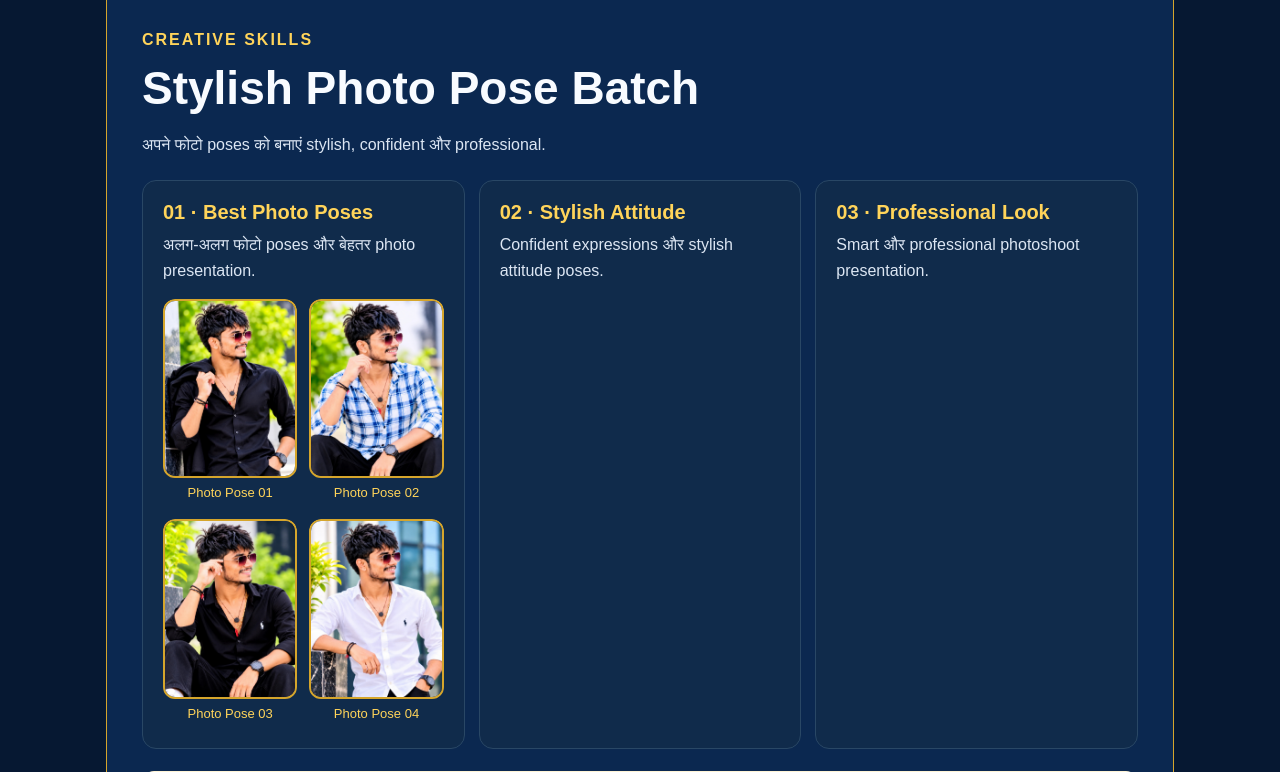
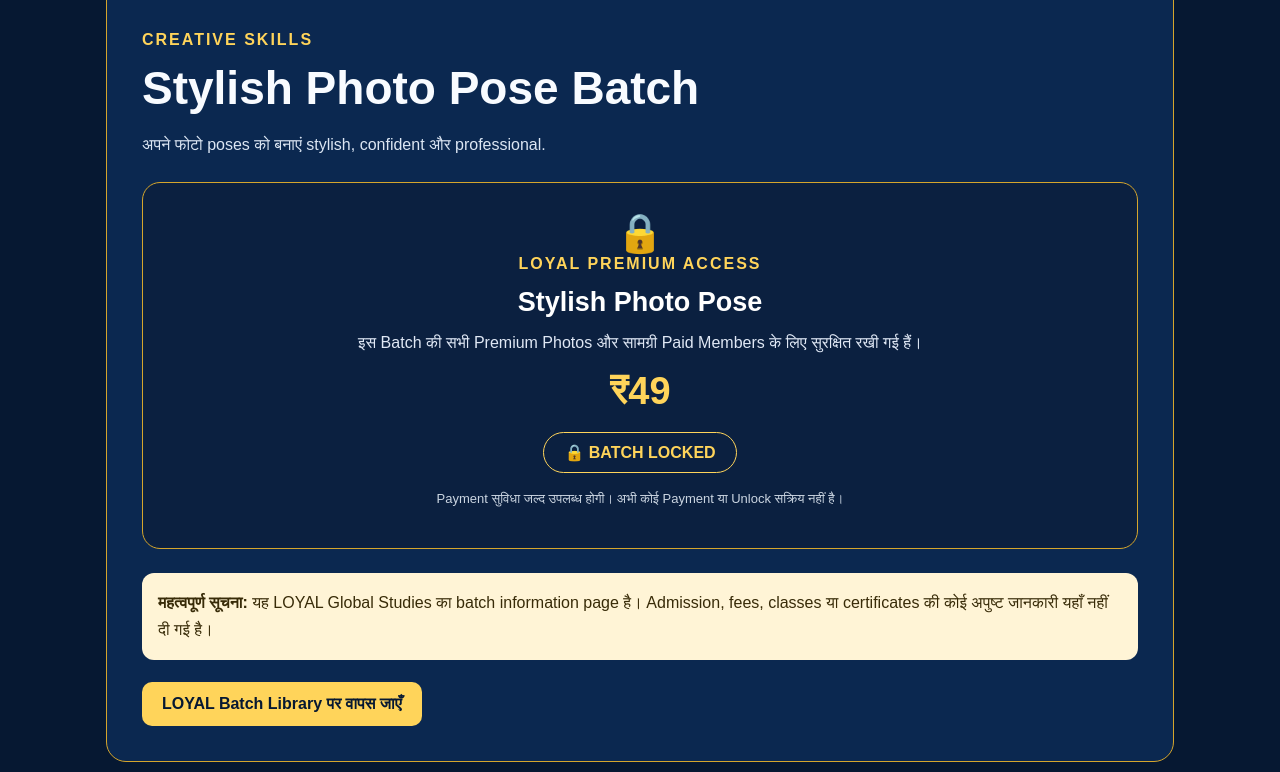
Before and after one commit to loyalglobalstudies/loyal-global-studies, a Flask app: page /batches/stylish-photo-pose in a window 1280 px wide. Shown: the part 1164-1936 px from the top of the page. Run offline with Flask 3, Linux system fonts and the light colour scheme.

Commit message:
Lock Stylish Photo Pose batch at Rs 49

```diff
--- a/templates/batches/stylish-photo-pose.html
+++ b/templates/batches/stylish-photo-pose.html
@@ -70,6 +70,7 @@ footer{text-align:center;padding:25px;color:#cbd6e8;line-height:1.8}
 <span class="tag">CREATIVE SKILLS</span>
 <h1>Stylish Photo Pose Batch</h1>
 <p class="sub">अपने फोटो poses को बनाएं stylish, confident और professional.</p>
+{% if false %}
 <div class="grid">
 <div class="topic">
 <b>01 · Best Photo Poses</b>
@@ -103,6 +104,17 @@ footer{text-align:center;padding:25px;color:#cbd6e8;line-height:1.8}
 <p>Smart और professional photoshoot presentation.</p>
 </div>
 </div>
+{% else %}
+<section style="margin:24px 0;padding:28px 18px;text-align:center;background:#0b2040;border:1px solid #d5a52c;border-radius:18px;color:#fff;">
+  <div style="font-size:38px;">🔒</div>
+  <span style="color:#ffd45a;font-weight:800;letter-spacing:2px;">LOYAL PREMIUM ACCESS</span>
+  <h2 style="font-size:27px;margin:14px 0;">Stylish Photo Pose</h2>
+  <p style="color:#e0e8f5;">इस Batch की सभी Premium Photos और सामग्री Paid Members के लिए सुरक्षित रखी गई हैं।</p>
+  <div style="font-size:38px;font-weight:900;color:#ffd45a;margin:18px 0;">₹49</div>
+  <div style="display:inline-block;padding:10px 20px;border:1px solid #ffd45a;border-radius:30px;color:#ffd45a;font-weight:800;">🔒 BATCH LOCKED</div>
+  <p style="margin-top:18px;color:#cbd5e1;font-size:13px;">Payment सुविधा जल्द उपलब्ध होगी। अभी कोई Payment या Unlock सक्रिय नहीं है।</p>
+</section>
+{% endif %}
 <div class="notice">
 <strong>महत्वपूर्ण सूचना:</strong>
 यह LOYAL Global Studies का batch information page है।
```
